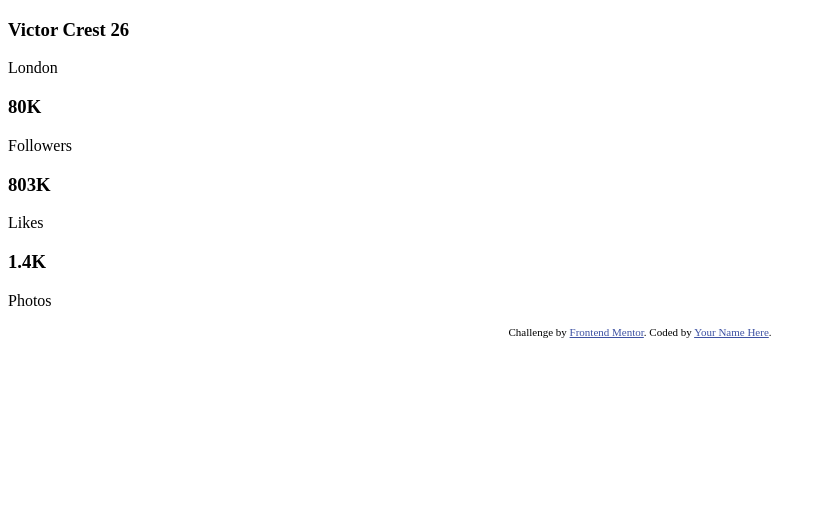
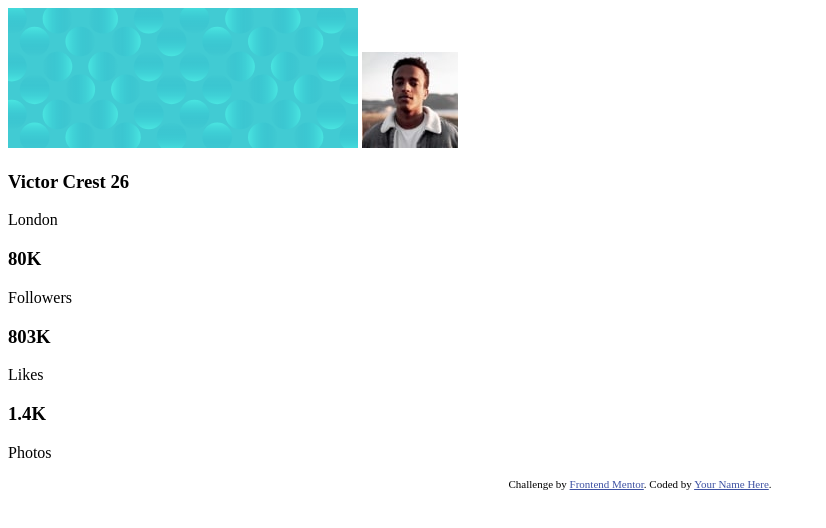
Before and after one commit to AbitBrookish/profile-card, a plain HTML site: page index.html in a window 1280 px wide. Shown: the whole page, without its empty margins (0-826 px from the left). Drawn offline with Linux system fonts and the light colour scheme.

Commit message:
Create img tags, Modify h3 tag

```diff
--- a/index.html
+++ b/index.html
@@ -9,10 +9,15 @@
   </head>
 
   <body>
-    <h3>
-      <span>Victor Crest</span> 26
-    </h3>
+
+    <img src="./images/bg-pattern-card.svg" aria-disabled="true" />
+
+    <img src="./images/image-victor.jpg" alt="Victor Crest profile photo" />
+
+
+    <h3><span>Victor Crest</span> 26</h3>
     <p>London</p>
+
 
     <h3>80K</h3>
     <p>Followers</p>
@@ -23,6 +28,7 @@
     <h3>1.4K</h3>
     <p>Photos</p>
 
+
     <div class="attribution">
       Challenge by <a href="https://www.frontendmentor.io?ref=challenge" target="_blank">Frontend Mentor</a>.
       Coded by <a href="#">Your Name Here</a>.
```
